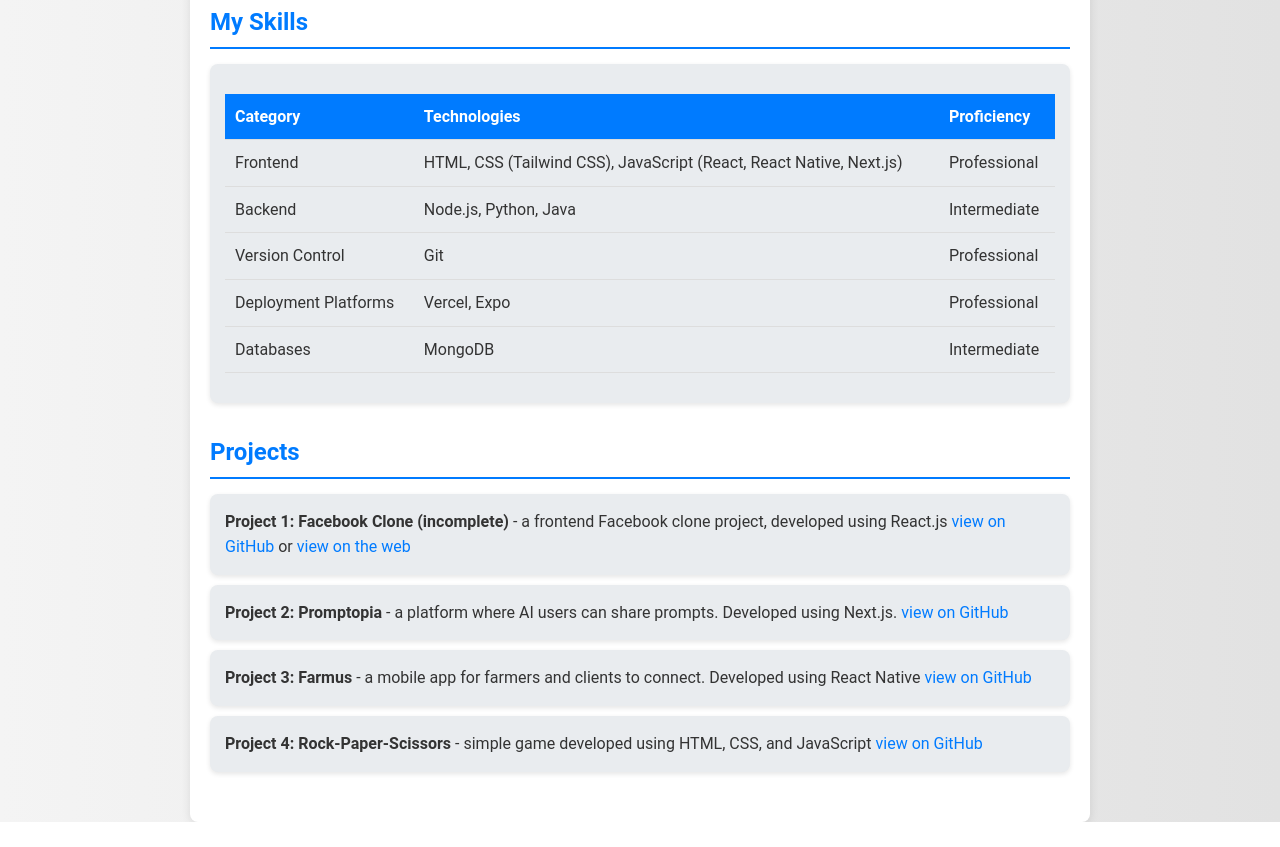
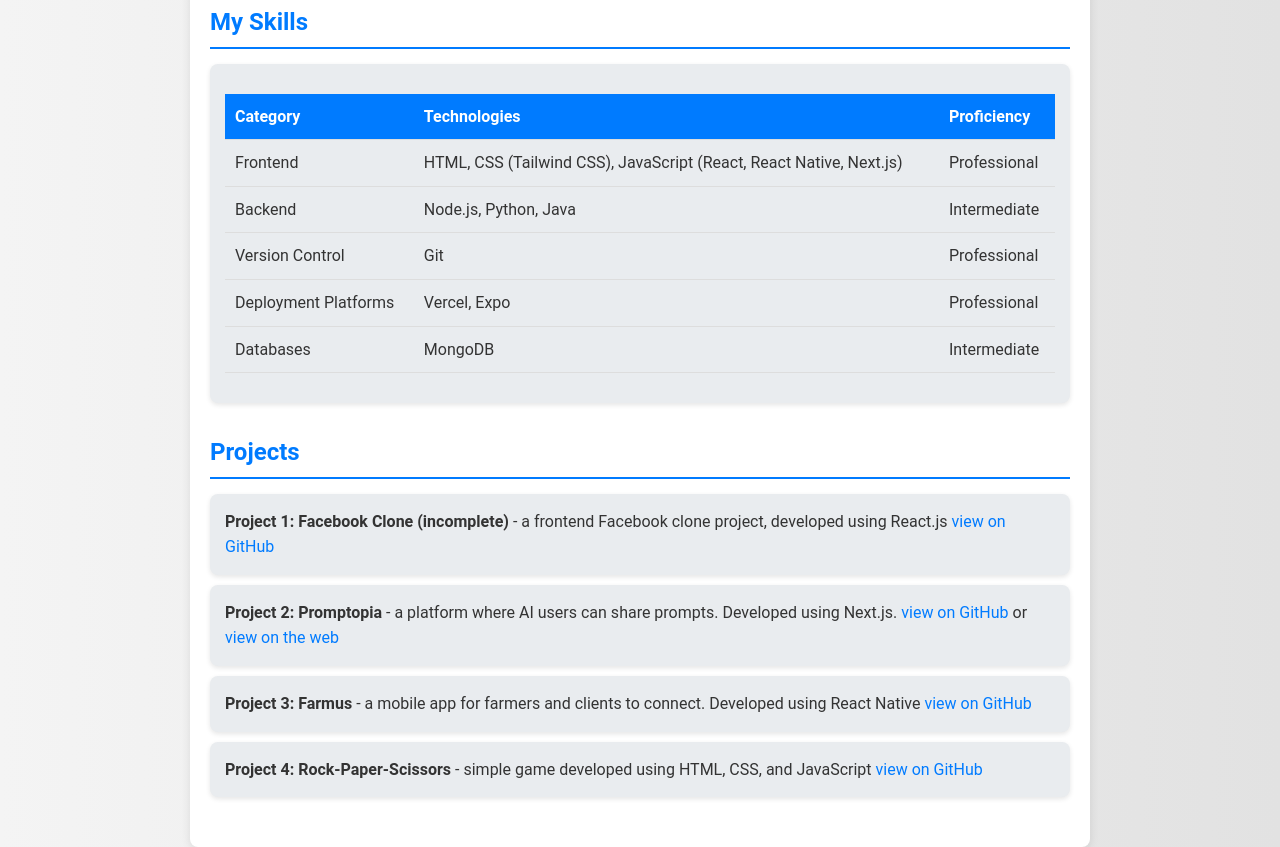
Before and after one commit to jansencodez/portfolio, a plain HTML site: page index.html in a window 1280 px wide. Shown: the part 692-1539 px from the top of the page. Before the commit the page ends 1514 px from the top, so only its background shows below. Drawn offline with Linux system fonts and the light colour scheme.

Commit message:
corrected promptopia link for web view

```diff
--- a/index.html
+++ b/index.html
@@ -94,8 +94,8 @@
       <section class="projects" id="projects">
         <h2>Projects</h2>
         <ul>
-          <li class="card"><strong>Project 1: Facebook Clone (incomplete)</strong> - a frontend Facebook clone project, developed using React.js <a href="https://github.com/jansencodez/facebook" target="_blank">view on GitHub</a> or <a href="https://promptopia-two-eta.vercel.app/">view on the web</a></li>
-          <li class="card"><strong>Project 2: Promptopia</strong> - a platform where AI users can share prompts. Developed using Next.js. <a href="https://github.com/jansencodez/promptopia" target="_blank">view on GitHub</a></li>
+          <li class="card"><strong>Project 1: Facebook Clone (incomplete)</strong> - a frontend Facebook clone project, developed using React.js <a href="https://github.com/jansencodez/facebook" target="_blank">view on GitHub</a></li>
+          <li class="card"><strong>Project 2: Promptopia</strong> - a platform where AI users can share prompts. Developed using Next.js. <a href="https://github.com/jansencodez/promptopia" target="_blank">view on GitHub</a> or <a href="https://promptopia-two-eta.vercel.app/">view on the web</a></li>
           <li class="card"><strong>Project 3: Farmus</strong> - a mobile app for farmers and clients to connect. Developed using React Native <a href="https://github.com/jansencodez/farmus" target="_blank">view on GitHub</a></li>
           <li class="card"><strong>Project 4: Rock-Paper-Scissors</strong> - simple game developed using HTML, CSS, and JavaScript <a href="https://github.com/jansencodez/rockpaperscissors" target="_blank">view on GitHub</a></li>
         </ul>
```
